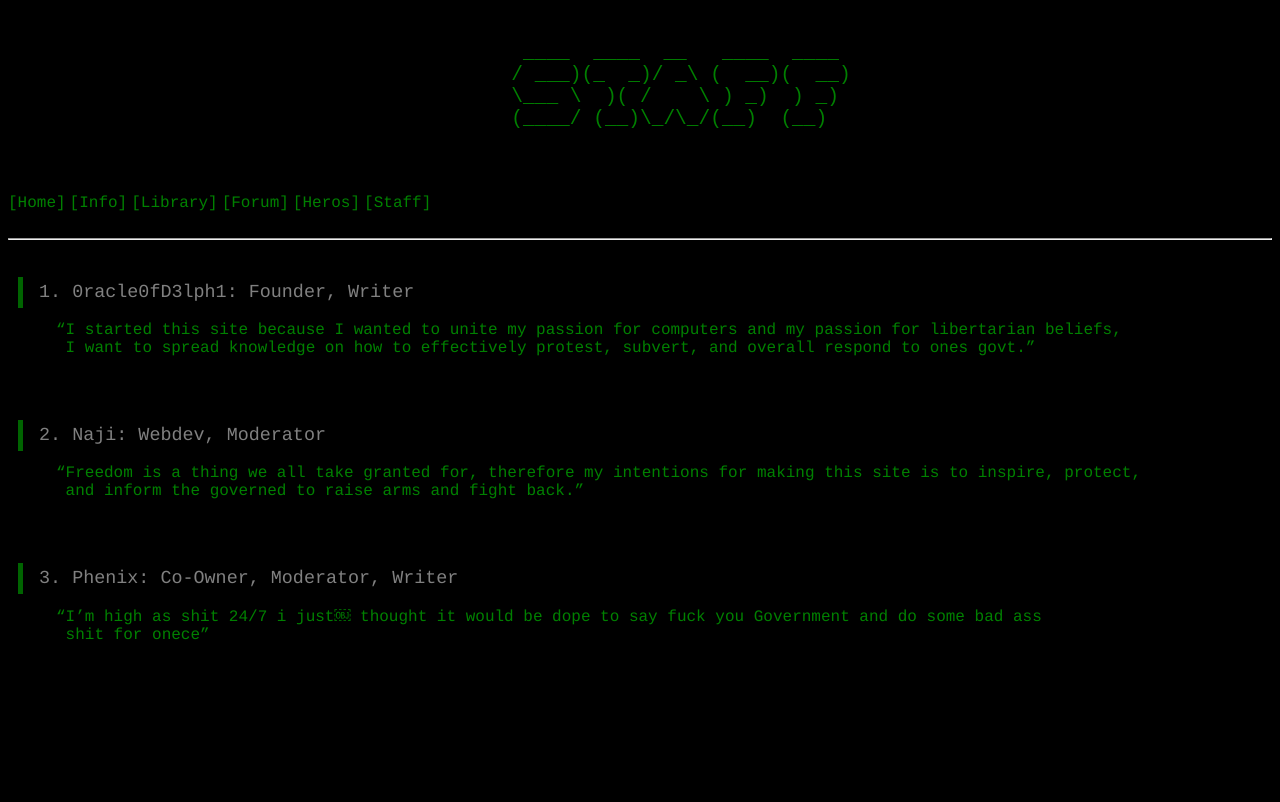
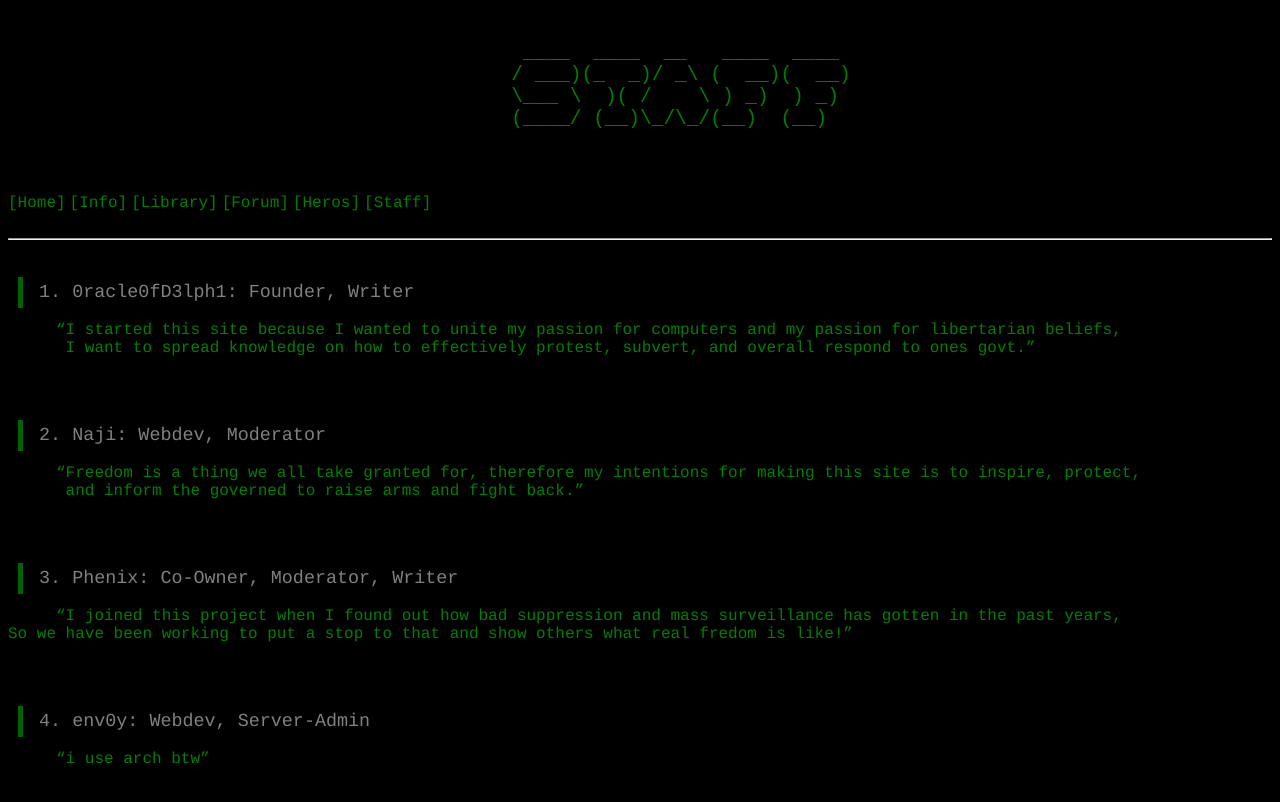
Before and after one commit to Trav443/AnTek, a plain HTML site: page staff.anarchotechnism.com/staff.html in a window 1280 px wide. Drawn offline with Linux system fonts and the light colour scheme.

Commit message:
Update staff.html
added 2 new staff members and fixed up the formatting

```diff
--- a/staff.anarchotechnism.com/staff.html
+++ b/staff.anarchotechnism.com/staff.html
@@ -67,7 +67,13 @@
    <br>
    <pre id="Quote"><span id="Quote_Author"> 3. Phenix: Co-Owner, Moderator, Writer</span>
 
-     “I’m high as shit 24/7 i just￼ thought it would be dope to say fuck you Government and do some bad ass
-      shit for onece”
+     “I joined this project when I found out how bad suppression and mass surveillance has gotten in the past years,
+So we have been working to put a stop to that and show others what real fredom is like!”
+    </pre>
+    <br>
+    <pre id="Quote"><span id="Quote_Author"> 4. env0y: Webdev, Server-Admin</span>
+
+     “i use arch btw”
+    </pre>
   </body>
 </html>
```
